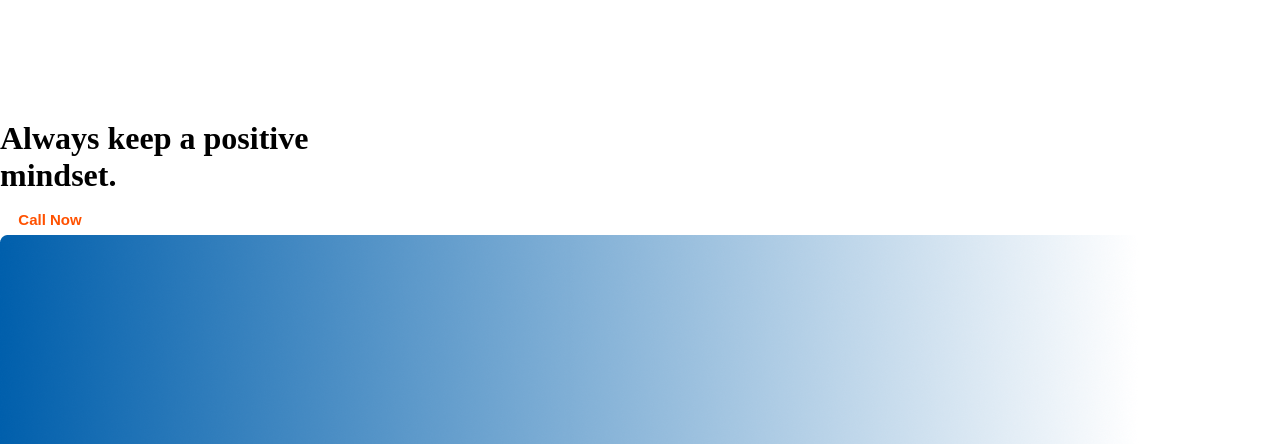
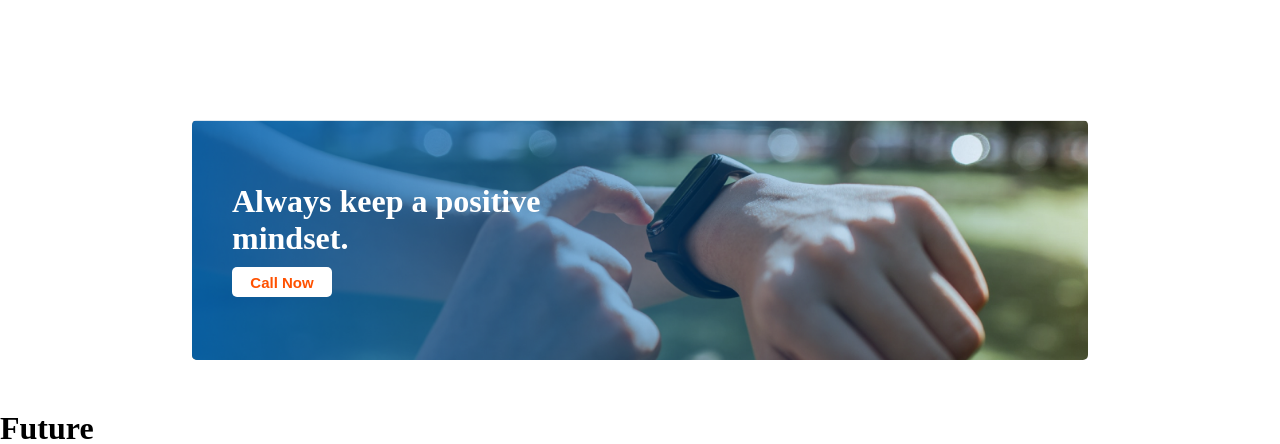
Before and after one commit to coderismail22/assignment-1, a plain HTML site: page index.html in a window 1280 px wide. Shown: the part 1930-2374 px from the top of the page. Drawn offline with Linux system fonts and the light colour scheme.

Commit message:
contact-section-styles

```diff
--- a/styles/style.css
+++ b/styles/style.css
@@ -95,3 +95,41 @@
     margin-top: 30px;
     text-align: center;
   }
+
+
+  /* Contact Styles */
+.contact-container {
+    display: flex;
+    justify-content: center;
+    align-items: center;
+    margin-bottom: 50px;
+  }
+
+  .contact {
+    width: 70%;
+    height: 30vh;
+    position: relative;
+    display: flex;
+    align-items: center;
+  }
+
+  .contact img {
+    height: 100%;
+    width: 100%;
+    border-radius: 5px;
+    object-fit: cover;
+  }
+
+  .gradient {
+    height: 100%;
+    width: 100%;
+    position: absolute;
+    opacity: 0.9;
+  }
+
+  .contact-text {
+    position: absolute;
+    z-index: 1;
+    color: white;
+    margin-left: 40px;
+  }
```
